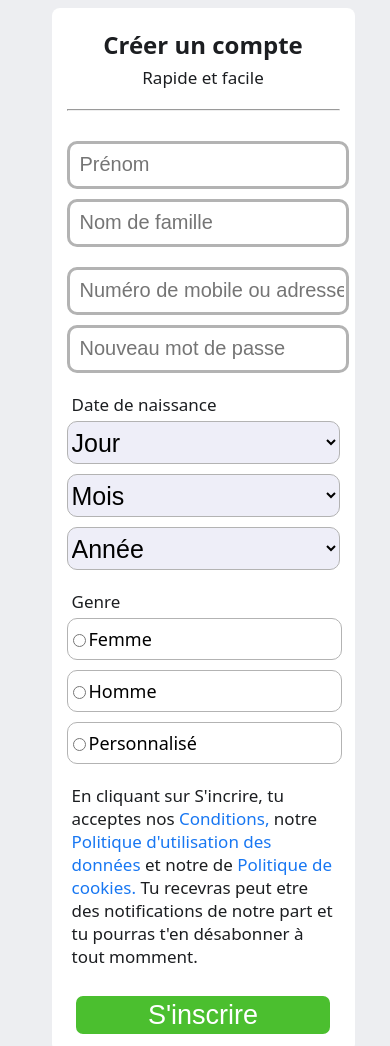
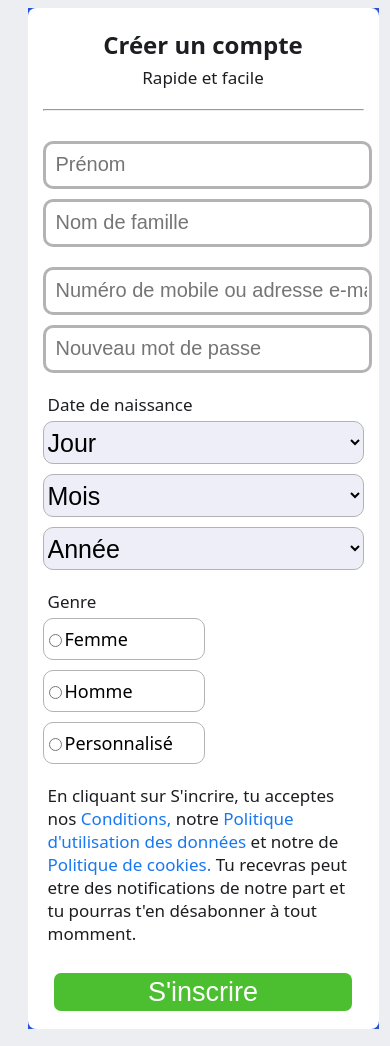
Before and after one commit to Sultan9463/Facebook_SignUp_Page, a plain HTML site: page index.html in a window 390 px wide. Shown: the top 1046 px of the page. Drawn offline with Linux system fonts and the light colour scheme.

Commit message:
modification

```diff
--- a/style.css
+++ b/style.css
@@ -9,10 +9,10 @@ body{
 }
 
 .conteneur{
-    width: 1024px;
+    width: 425px;
     display: flex;
     justify-content: center;
-    background-color:#EDEEF1;
+    background-color:#2652d7;
     text-align: center;
 }
 
@@ -21,7 +21,7 @@ h2, p{
     margin: 5px;
 }
 .entete{
-    width: 50%;
+    /* width: 50%; */
     padding: 15px;
     background-color: white;
     border-radius: 8px;
@@ -53,7 +53,7 @@ input{
     background-color: white;
 }
 .nom, .prenom{
-    width: 50%;
+    width: 200px;
     height: 40px;
     border: solid;
     border-radius: 10px;
@@ -138,6 +138,7 @@ a{
 
     .nom, .prenom{
     width: 97%;
+    margin: auto;
     }
 
     .inscription{
@@ -164,7 +165,7 @@ a{
     }
 
     .genre{
-    width: 100%;
+    width: 30%;
     display: flex;
     flex-direction: column;
     justify-content: start;
@@ -172,6 +173,21 @@ a{
     }
 
     .entete{
-        width: 70%;
+        width: 100%;
+    }
+
+    .conteneur{
+        width: 90%;
     }
 }
+
+
+@media (max-width: 768px){
+    .genre{
+    width: 50%;
+    display: flex;
+    flex-direction: column;
+    justify-content: start;
+    align-items: start;
+    }
+}
```
